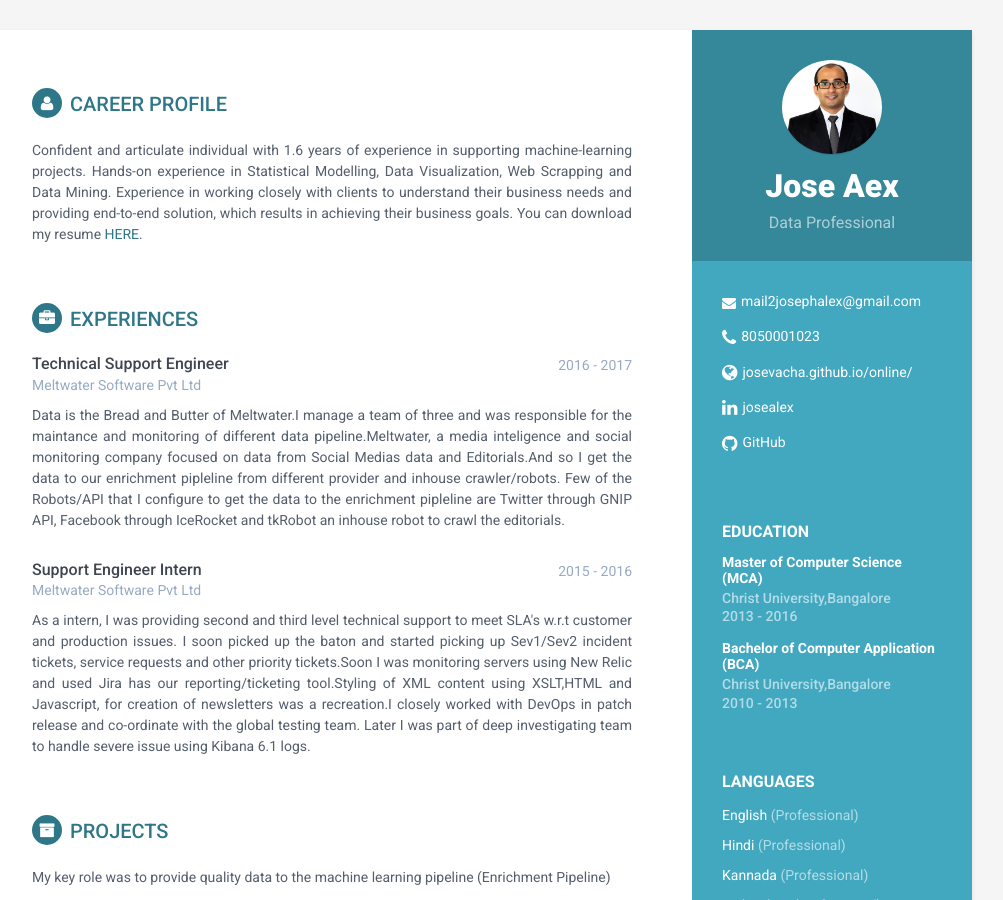
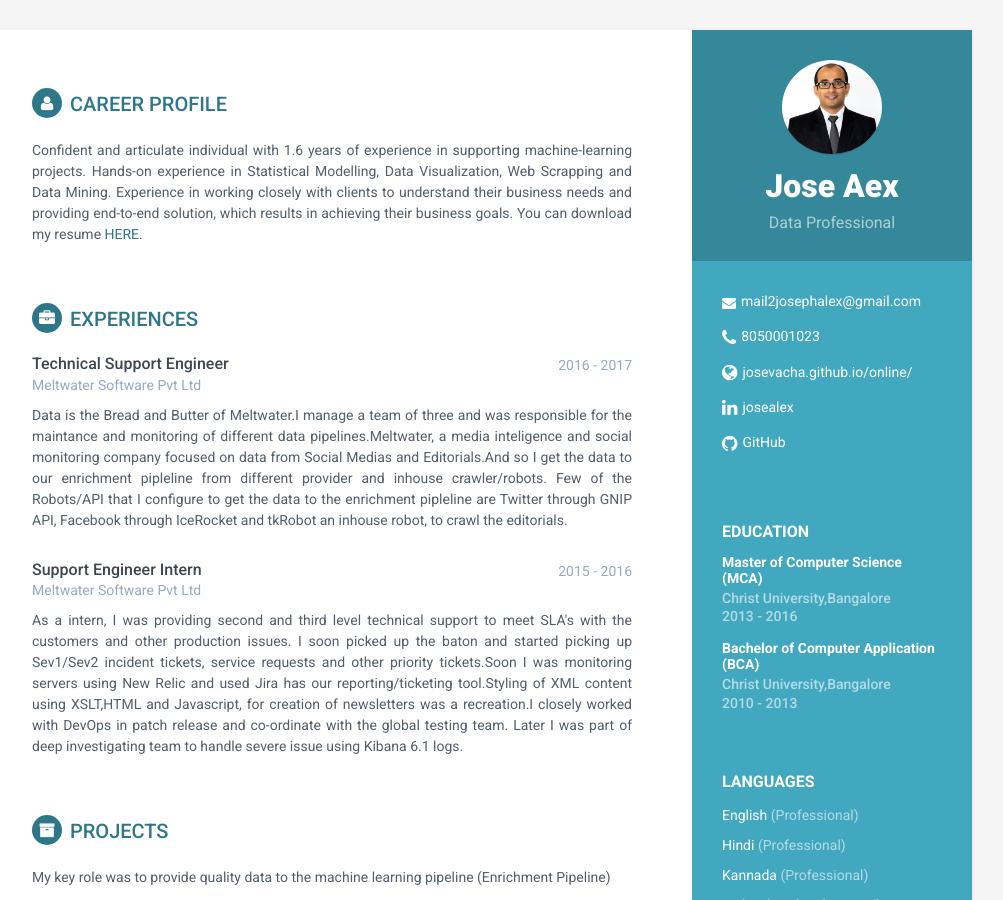
Before and after one commit to josevacha/online, a Jekyll site: the page built from index.html, in a window 1280 px wide and 900 px high. Shown: the whole window, without its empty margins (168-1171 px from the left). Built offline with Jekyll 4.4.1, drawn with Linux system fonts in a browser that asks for light colours.

Commit message:
Update experiences.yml

```diff
--- a/_data/experiences.yml
+++ b/_data/experiences.yml
@@ -3,16 +3,16 @@
   time: 2016 - 2017
   company: Meltwater Software Pvt Ltd
   details: "Data is the Bread and Butter of Meltwater.I manage a team of three and was responsible for the maintance and monitoring of
-  different data pipeline.Meltwater, a media inteligence and social monitoring company focused on data from Social Medias data and
+  different data pipelines.Meltwater, a media inteligence and social monitoring company focused on data from Social Medias and
   Editorials.And so I get the data to our enrichment pipleline from different provider and inhouse crawler/robots.
   Few of the Robots/API that I configure to get the data to the enrichment pipleline are Twitter through GNIP API, Facebook through
-  IceRocket and tkRobot an inhouse robot to crawl the editorials."
+  IceRocket and tkRobot an inhouse robot, to crawl the editorials."
 
 - experience:
   role: Support Engineer Intern
   time: 2015 - 2016
   company: Meltwater Software Pvt Ltd
-  details: "As a intern, I was providing second and third level technical support to meet SLA's w.r.t customer and production issues.
+  details: "As a intern, I was providing second and third level technical support to meet SLA's with the customers and other production issues.
   I soon picked up the baton and started picking up  Sev1/Sev2 incident tickets, service requests and other priority tickets.Soon I was
   monitoring servers using New Relic and used Jira has our reporting/ticketing tool.Styling of XML content using XSLT,HTML and
   Javascript, for creation of newsletters was a recreation.I closely worked with DevOps in patch release and co-ordinate with the global testing team.
```
